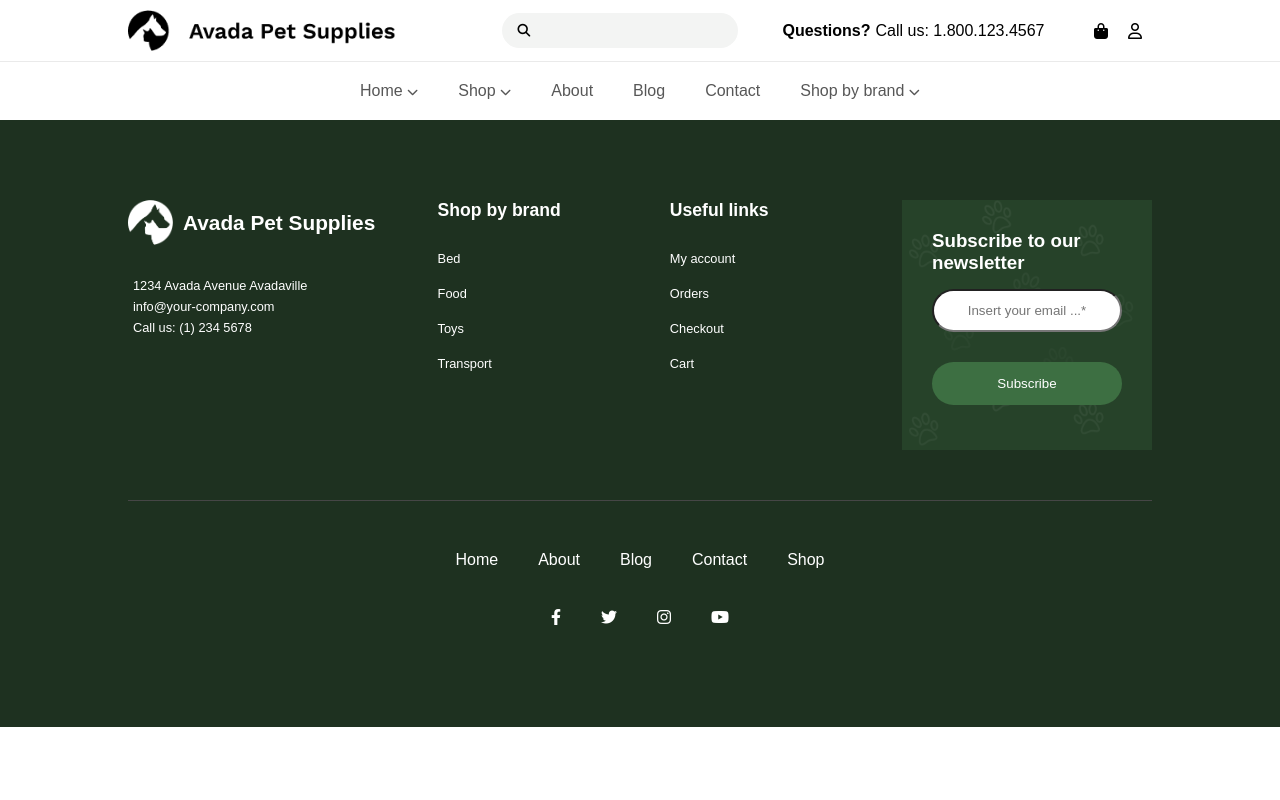
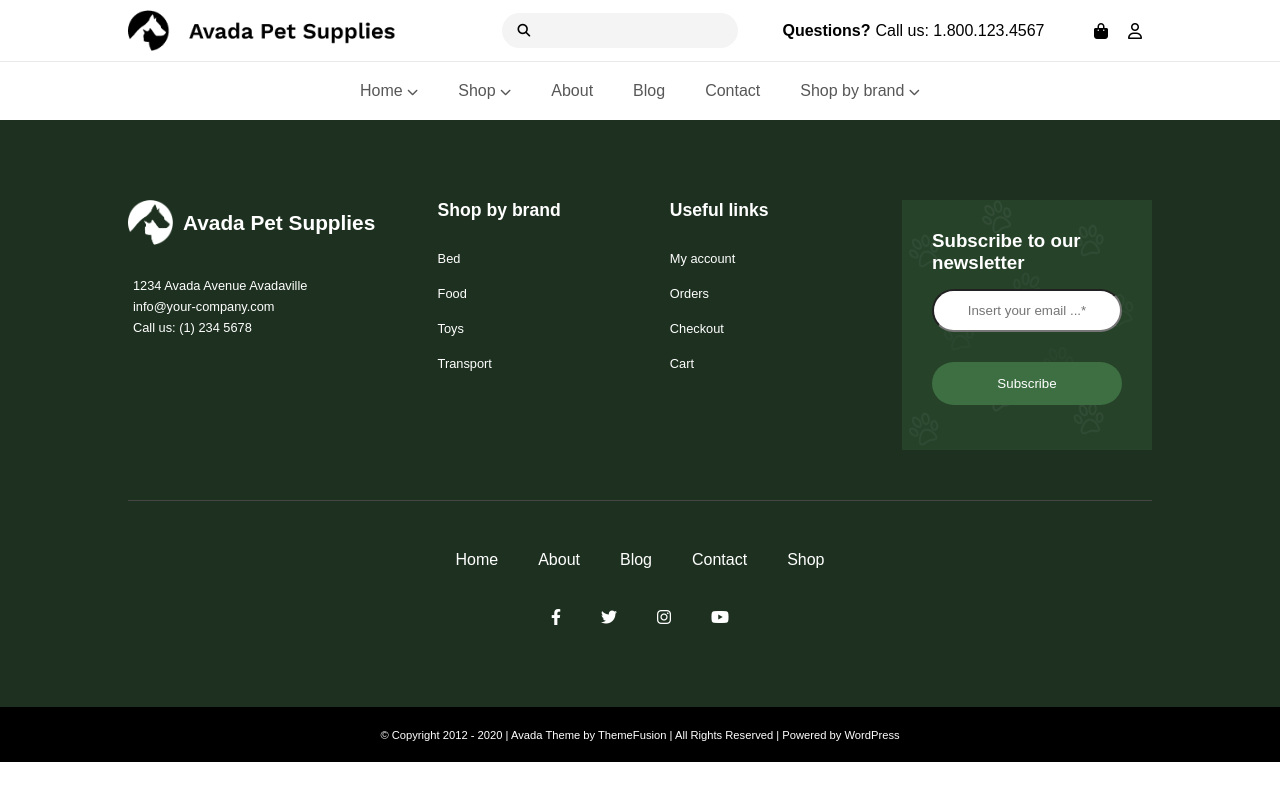
Before and after one commit to Broadcodes/proj-html-vuejs, a Vue app: page / in a window 1280 px wide. Built offline with nearby package versions, Linux system fonts and the light colour scheme.

Commit message:
FOOTER: Correzione di alcuni elementi grafici

```diff
--- a/src/components/FooterComponent.vue
+++ b/src/components/FooterComponent.vue
@@ -1,4 +1,5 @@
 <template>
+  <div>
     <div class="container">
       <div class="areaFooterTop">
         <div class="areaInfoLink">
@@ -17,19 +18,19 @@
             <div class="links">
               <h2>Shop by brand</h2>
               <ul>
-              <li>Bed</li>
-              <li>Food</li>
-              <li>Toys</li>
-              <li>Transport</li>
+                <li><a href="#">Bed</a></li>
+                <li><a href="#">Food</a></li>
+                <li><a href="#">Toys</a></li>
+                <li><a href="#">Transport</a></li>
               </ul>
             </div>
             <div class="links">
               <h2>Useful links</h2>
               <ul>
-              <li>My account</li>
-              <li>Orders</li>
-              <li>Checkout</li>
-              <li>Cart</li>
+                <li><a href="#">My account</a></li>
+                <li><a href="#">Orders</a></li>
+                <li><a href="#">Checkout</a></li>
+                <li><a href="#">Cart</a></li>
               </ul>
             </div>
           </div>
@@ -56,6 +57,10 @@
         </ul>
       </div>
     </div>
+    <div class="copyright">
+      <h3>&copy; Copyright 2012 - 2020 | Avada Theme by ThemeFusion | All Rights Reserved | Powered by WordPress</h3>
+    </div>
+  </div>
 </template>
 
 <script>
@@ -67,7 +72,7 @@ export default {
 <style lang="scss" scoped>
 .container {
   width: 100%;
-  padding: 80px 10%;
+  padding: 80px 10% 60px;
   color: #fff;
   background-color: #1e3120;
   cursor: default;
@@ -105,7 +110,7 @@ export default {
           margin-top: 30px;
           margin-left: 5px;
 
-          li{
+          li {
             font-size: 0.8rem;
             padding: 3px 0;
           }
@@ -116,10 +121,10 @@ export default {
         display: flex;
         flex-grow: 1;
 
-        .links{
+        .links {
           flex-basis: 50%;
 
-          h2{
+          h2 {
             font-size: 1.1rem;
           }
 
@@ -127,9 +132,18 @@ export default {
             list-style-type: none;
             margin-top: 20px;
 
-          li{
+            li {
               font-size: 0.8rem;
               padding: 10px 0;
+
+              a {
+                color: #fff;
+                text-decoration: none;
+
+                &:hover {
+                  text-decoration: underline;
+                }
+              }
             }
           }
         }
@@ -148,14 +162,14 @@ export default {
       background-image: url("@/assets/images/bg-transparent-3.png");
       background-size: 100%;
 
-      input{
+      input {
         height: 45px;
         border-radius: 25px;
         margin: 15px 0;
         text-align: center;
       }
 
-      input:nth-child(3){
+      input:nth-child(3) {
         color: #fff;
         border: none;
         background-color: #3d6f42;
@@ -180,11 +194,30 @@ export default {
     }
 
   }
+}
 
+.copyright {
+    width: 100%;
+    height: 55px;
+    display: flex;
+    justify-content: center;
+    align-items: center;
+    background-color: #000;
+    position: relative;
 
+    h3 {
+      font-size: 0.7rem;
+      color: #fff;
+      font-weight: 300;
+    }
 
-
-
-
+    span{
+      position: absolute;
+      bottom: 0;
+      right: 10%;
+      width: 15px;
+      height: 10px;
+      background-color: rgb(69, 69, 69);
+    }
   }
 </style>
```
Lines whose indentation alone changed are shown as unchanged.
